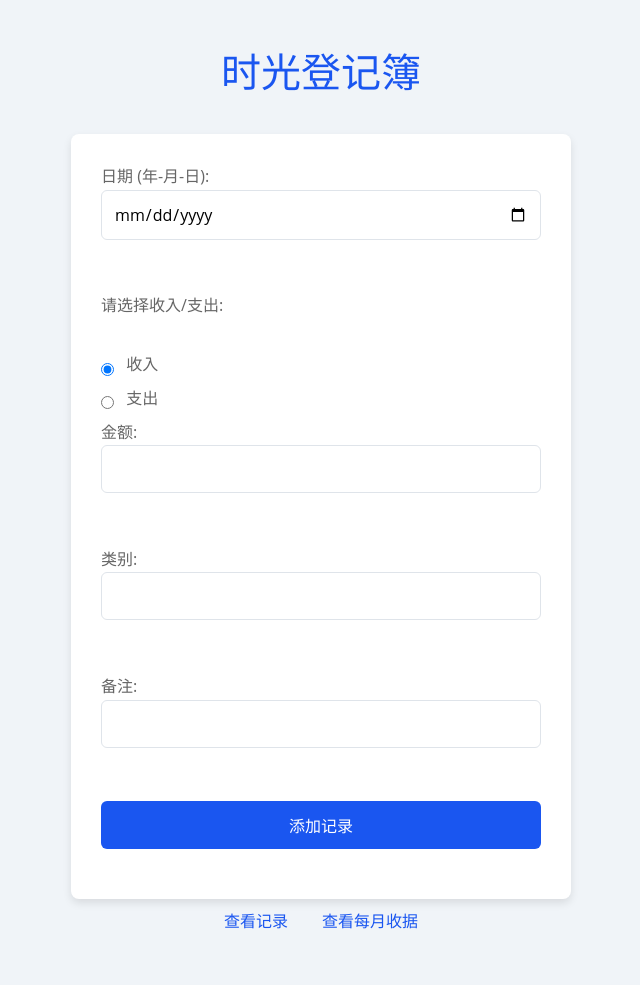
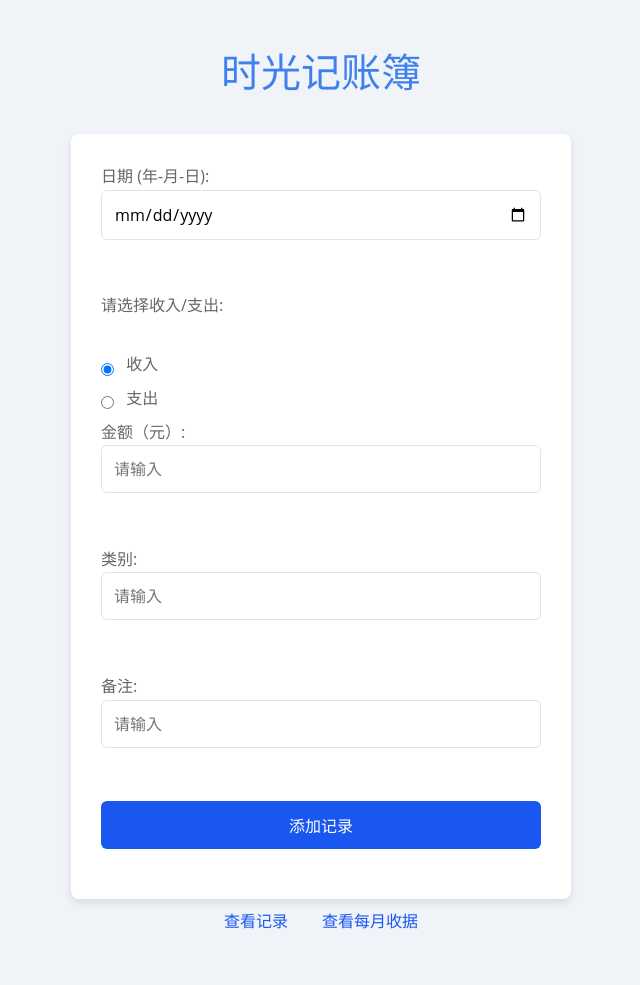
Before and after one commit to zqh666nb/Personal-Editor, a Flask app: page / in a window 1280 px wide. Shown: the whole page, without its empty margins (319-959 px from the left). Run offline with Flask 3, Linux system fonts and the light colour scheme.

Commit message:
优化下主页显示

```diff
--- a/static/index2.css
+++ b/static/index2.css
@@ -18,7 +18,7 @@ body {
 
 /* 标题样式 */
 h1 {
-    color: #1a56f0;
+    color: #3f81ec;
     margin-bottom: 30px;
     font-size: 2.5em;
     font-weight: 300;
--- a/templates/index.html
+++ b/templates/index.html
@@ -3,11 +3,11 @@
 <head>
     <meta charset="UTF-8">
     <meta name="viewport" content="width=device-width, initial-scale=1.0">
-    <title>Expense Tracker</title>
+    <title>时光记账簿</title>
     <link rel="stylesheet" href="{{ url_for('static', filename='index2.css') }}">
 </head>
 <body>
-    <h1>时光登记簿</h1>
+    <h1>时光记账簿</h1>
     <form action="/add_record" method="POST">
         <label>日期 (年-月-日): <input type="date" name="date" required></label><br>
         <label>请选择收入/支出:</label><br>
@@ -15,9 +15,9 @@
         <label for="income">收入</label><br>
         <input type="radio" id="expense" name="type" value="expense">
         <label for="expense">支出</label><br>
-        <label>金额: <input type="number" name="amount" step="0.01" required></label><br>
-        <label>类别: <input type="text" name="category" required></label><br>
-        <label>备注: <input type="text" name="note"></label><br>
+        <label>金额（元）: <input type="number" name="amount" step="10" required placeholder="请输入"></label><br>
+        <label>类别: <input type="text" name="category" required placeholder="请输入"></label><br>
+        <label>备注: <input type="text" name="note" placeholder="请输入"></label><br>
         <button type="submit">添加记录</button>
     </form>
     <a href="/view_records">查看记录</a>
```
